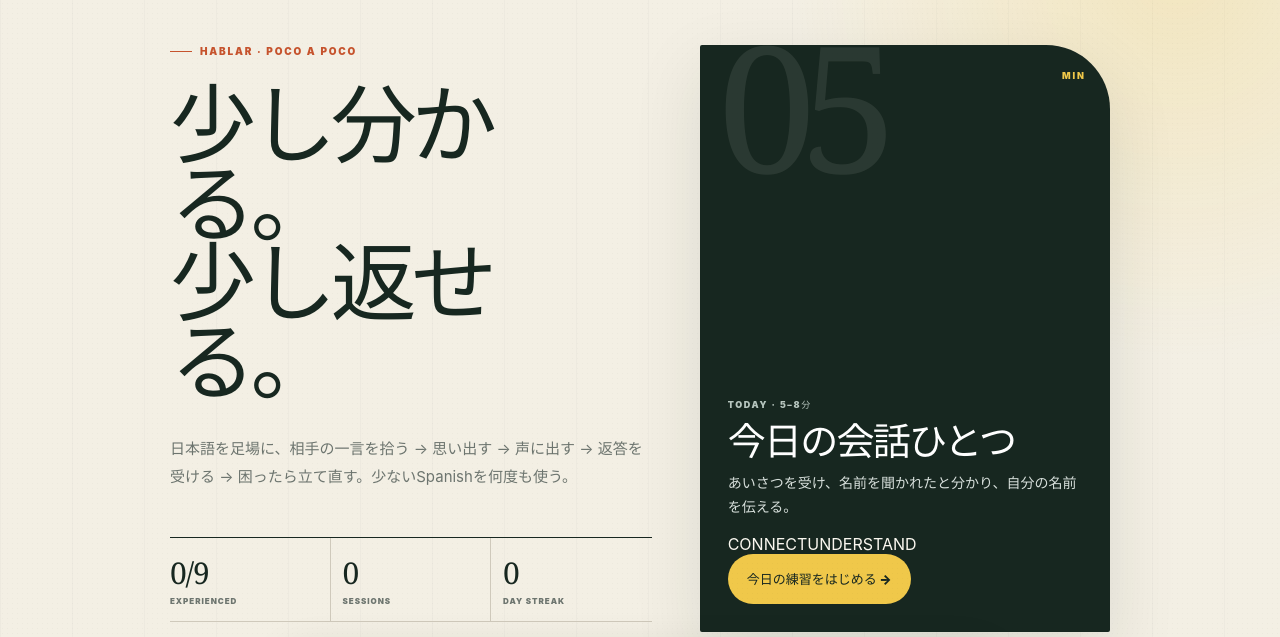
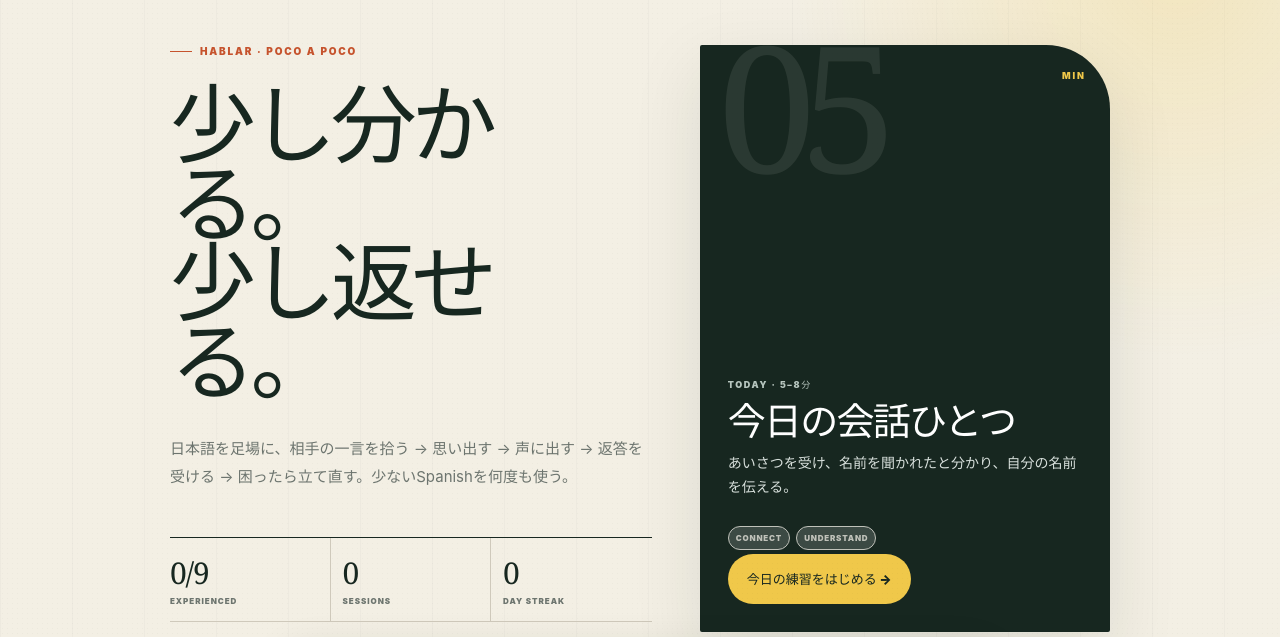
Before and after one commit to silovar-uk/poco-a-poco, a website with bundled scripts: page index.html in a window 1280 px wide. Shown: the part 89-726 px from the top of the page. Built offline with nearby package versions, Linux system fonts and the light colour scheme.

Commit message:
load learning system v2 styles

```diff
--- a/index.html
+++ b/index.html
@@ -4,9 +4,10 @@
   <meta charset="utf-8" />
   <meta name="viewport" content="width=device-width,initial-scale=1,viewport-fit=cover" />
   <meta name="theme-color" content="#f3efe4" />
-  <meta name="description" content="Poco a Poco — 日本語を足場に、5分ずつスペイン語を話せるようになる学習アプリ。" />
+  <meta name="description" content="Poco a Poco — 日本語を足場に、相手の一言を拾い、返し、困ったら立て直すスペイン語学習アプリ。" />
   <title>Poco a Poco</title>
   <link rel="stylesheet" href="./styles.css" />
+  <link rel="stylesheet" href="./learning-v2.css" />
   <link rel="icon" href="./favicon-32.png" type="image/png" sizes="32x32" />
   <link rel="icon" href="./favicon.svg" type="image/svg+xml" sizes="any" />
   <link rel="apple-touch-icon" href="./apple-touch-icon.png" sizes="180x180" />
```
